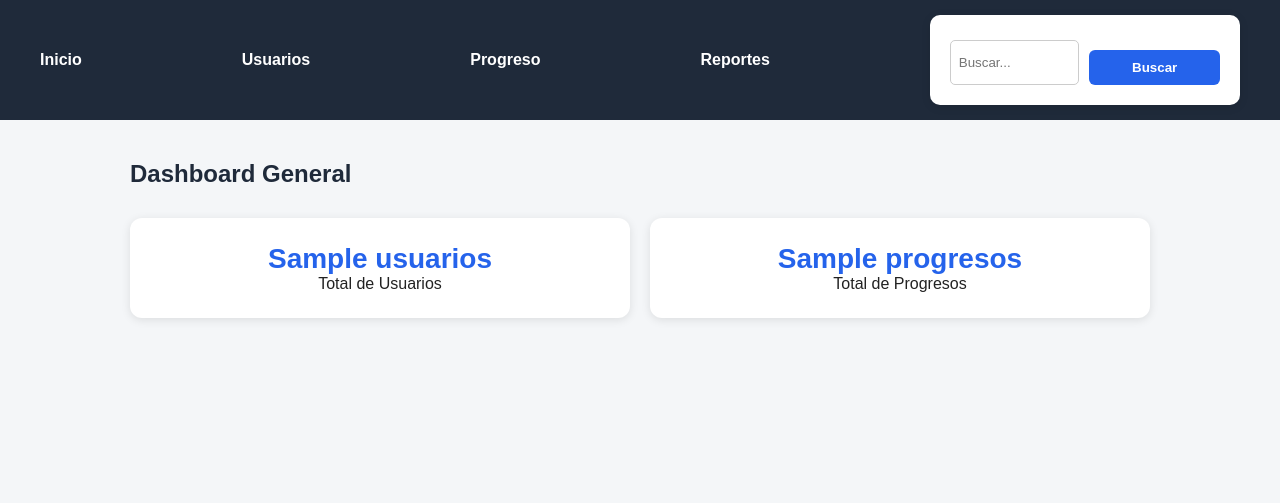
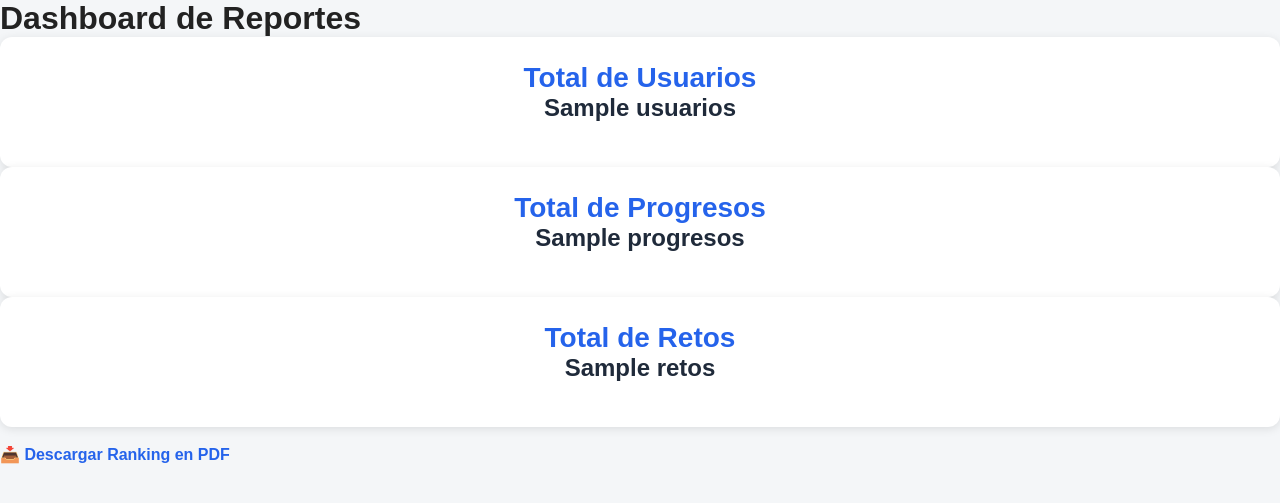
Before and after one commit to dsguerrero07/Mircro_Habitos, a FastAPI app: template app/templates/dashboard.html in a window 1280 px wide. Shown: the top 503 px of the page. Run offline with FastAPI, Linux system fonts and the light colour scheme; the template is opened without the code that fills it: most values are stand-ins (such as "Sample title", 1, 10 or a date in 2020); parts of the project's set-up code (start-up, migrations or seed data) failed here and were passed over.

Commit message:
fix: corregido dashboard y generación de reportes PDF con ranking

```diff
--- a/app/templates/dashboard.html
+++ b/app/templates/dashboard.html
@@ -1,18 +1,35 @@
-{% extends "base.html" %}
-{% block content %}
+<!DOCTYPE html>
+<html lang="es">
+<head>
+    <meta charset="UTF-8">
+    <title>Dashboard</title>
+    <link rel="stylesheet" href="/static/css/styles.css">
+</head>
+<body>
 
-<h2>Dashboard General</h2>
+<h1> Dashboard de Reportes</h1>
 
-<div class="dashboard-box">
+<div class="contenedor">
+
     <div class="card">
-        <h3>{{ data.usuarios }}</h3>
-        <p>Total de Usuarios</p>
+        <h3>Total de Usuarios</h3>
+        <h2>{{ usuarios }}</h2>
     </div>
 
     <div class="card">
-        <h3>{{ data.progresos }}</h3>
-        <p>Total de Progresos</p>
+        <h3>Total de Progresos</h3>
+        <h2>{{ progresos }}</h2>
     </div>
+
+    <div class="card">
+        <h3>Total de Retos</h3>
+        <h2>{{ retos }}</h2>
+    </div>
+
 </div>
 
-{% endblock %}
+<br>
+<a href="/reportes/ranking" class="btn">📥 Descargar Ranking en PDF</a>
+
+</body>
+</html>
```
Also changed, not shown: app/routers/reportes.py (+27 -14 lines).
